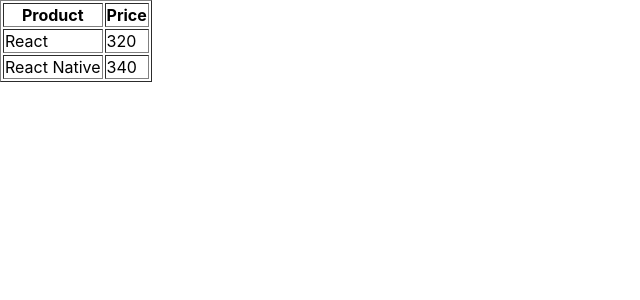
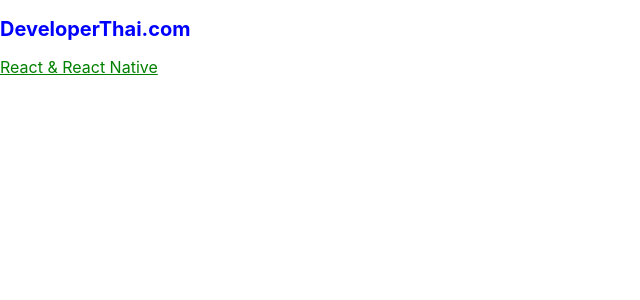
Before and after one commit to 15thatsawan/app1, a React (Create React App) app: page / in a window 1280 px wide. Shown: the top 300 px of the page, without its empty margins (0-640 px from the left). Built offline with nearby package versions, Linux system fonts and the light colour scheme.

Commit message:
Add style.css and update app.js with external css

```diff
--- a/src/App.js
+++ b/src/App.js
@@ -1,22 +1,12 @@
 import React from "react";
-
+import './style.css';
 function App() {
 
   return (
-    <table border="1">
-      <tr>
-        <th>Product</th>
-        <th>Price</th>
-      </tr>
-      <tr>
-        <td>React</td>
-        <td>320</td>
-      </tr>
-      <tr>
-        <td>React Native</td>
-        <td>340</td>
-      </tr>
-    </table>
+    <>
+    <h2>DeveloperThai.com</h2>
+    <div className="title">React & React Native</div>
+    </>
   )
 }
 
--- /dev/null
+++ b/src/style.css
@@ -0,0 +1,9 @@
+h2{
+    font-size: 20px;
+    color: blue;
+}
+.title{
+    font-size: 16px;
+    color: green;
+    text-decoration: underline;
+}
```
